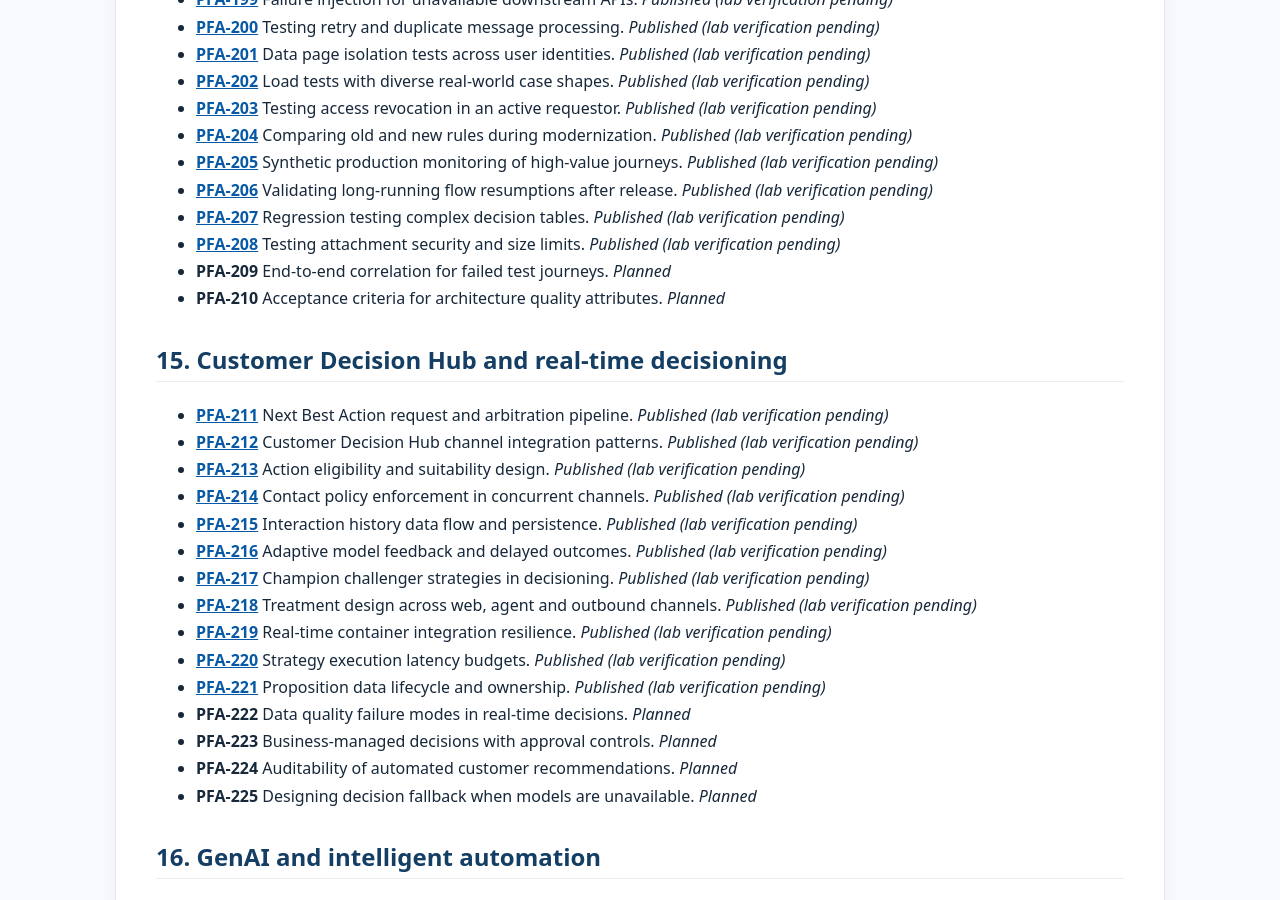
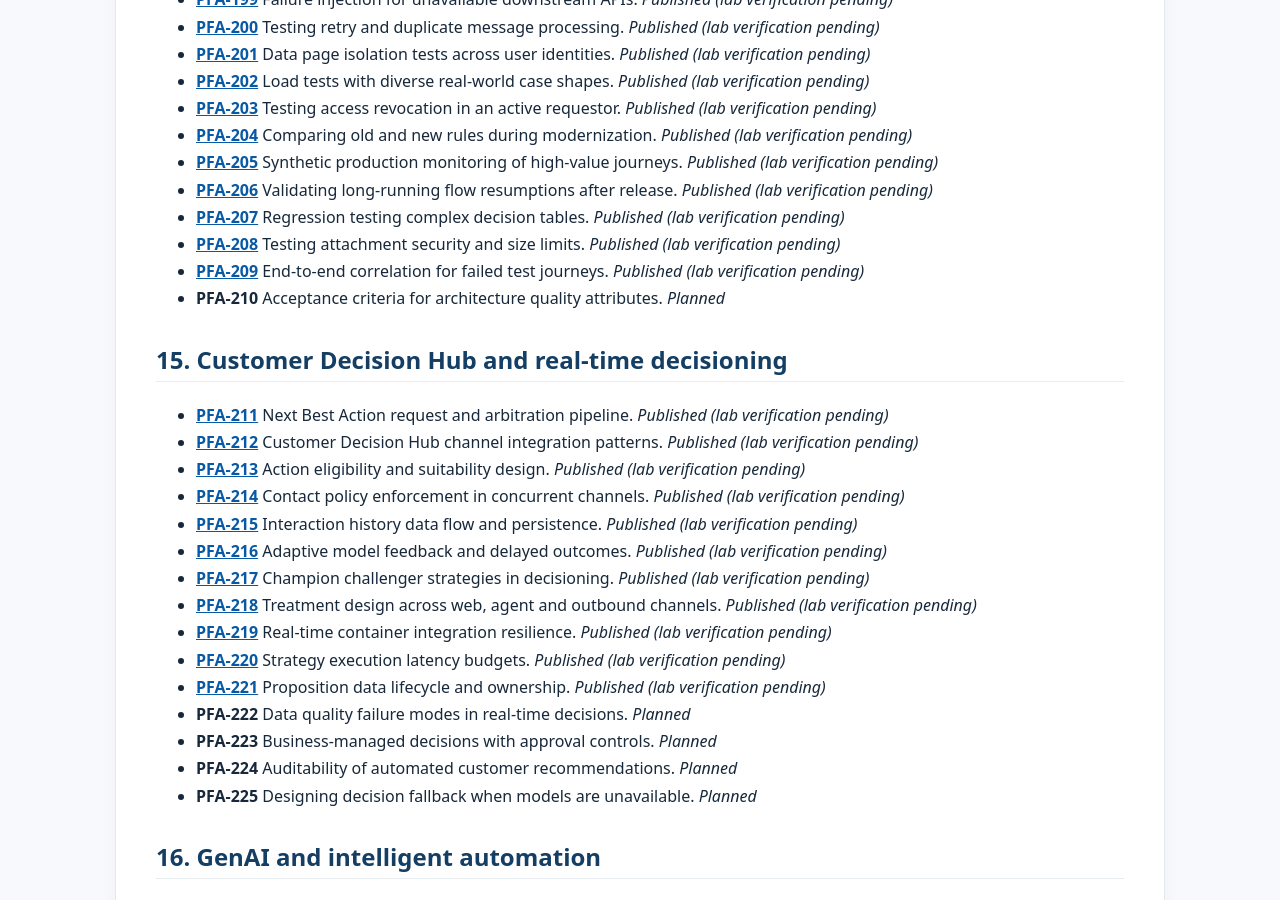
Before and after one commit to chandransandeep/pega-feature-atlas, a Jekyll site: the page built from docs/feature-inventory.md, in a window 1280 px wide and 900 px high, scrolled down 7673 px. Built offline with Jekyll 4.4.1, drawn with Linux system fonts in a browser that asks for light colours.

Commit message:
Publish PFA-209: pfa-209-end-to-end-correlation-for-failed-test-journeys

```diff
--- a/docs/commit-date-register.tsv
+++ b/docs/commit-date-register.tsv
@@ -247,3 +247,4 @@ docs/articles/delivery/pfa-195-release-evidence-and-audit-requirements.md	2018-0
 docs/articles/testing/pfa-207-regression-testing-complex-decision-tables.md	2018-05-02	2026-10-31T04:12:14+00:00	random_past_date
 docs/articles/testing/pfa-208-testing-attachment-security-and-size-limits.md	2019-02-24	2026-10-31T04:12:14+00:00	random_past_date
 docs/articles/performance/pfa-180-performance-regression-gates-before-a-pega-upgrade.md	2025-08-31	2026-10-31T04:12:33+00:00	random_past_date
+docs/articles/testing/pfa-209-end-to-end-correlation-for-failed-test-journeys.md	2021-11-12	2026-10-31T05:13:28+00:00	random_past_date
--- a/docs/feature-inventory.md
+++ b/docs/feature-inventory.md
@@ -307,7 +307,7 @@ This is the editorial plan for Pega Feature Atlas. It is not a list of completed
 - **[PFA-206](articles/testing/pfa-206-validating-longrunning-flow-resumptions-after-release.md)** Validating long-running flow resumptions after release. _Published (lab verification pending)_
 - **[PFA-207](articles/testing/pfa-207-regression-testing-complex-decision-tables.md)** Regression testing complex decision tables. _Published (lab verification pending)_
 - **[PFA-208](articles/testing/pfa-208-testing-attachment-security-and-size-limits.md)** Testing attachment security and size limits. _Published (lab verification pending)_
-- **PFA-209** End-to-end correlation for failed test journeys. _Planned_
+- **[PFA-209](articles/testing/pfa-209-end-to-end-correlation-for-failed-test-journeys.md)** End-to-end correlation for failed test journeys. _Published (lab verification pending)_
 - **PFA-210** Acceptance criteria for architecture quality attributes. _Planned_
 
 <a id="section-15"></a>
```
Also changed, not shown: README.md, docs/articles/testing/pfa-209-end-to-end-correlation-for-failed-test-journeys.md (renamed from drafts/pfa-209-end-to-end-correlation-for-failed-test-journeys.md).
